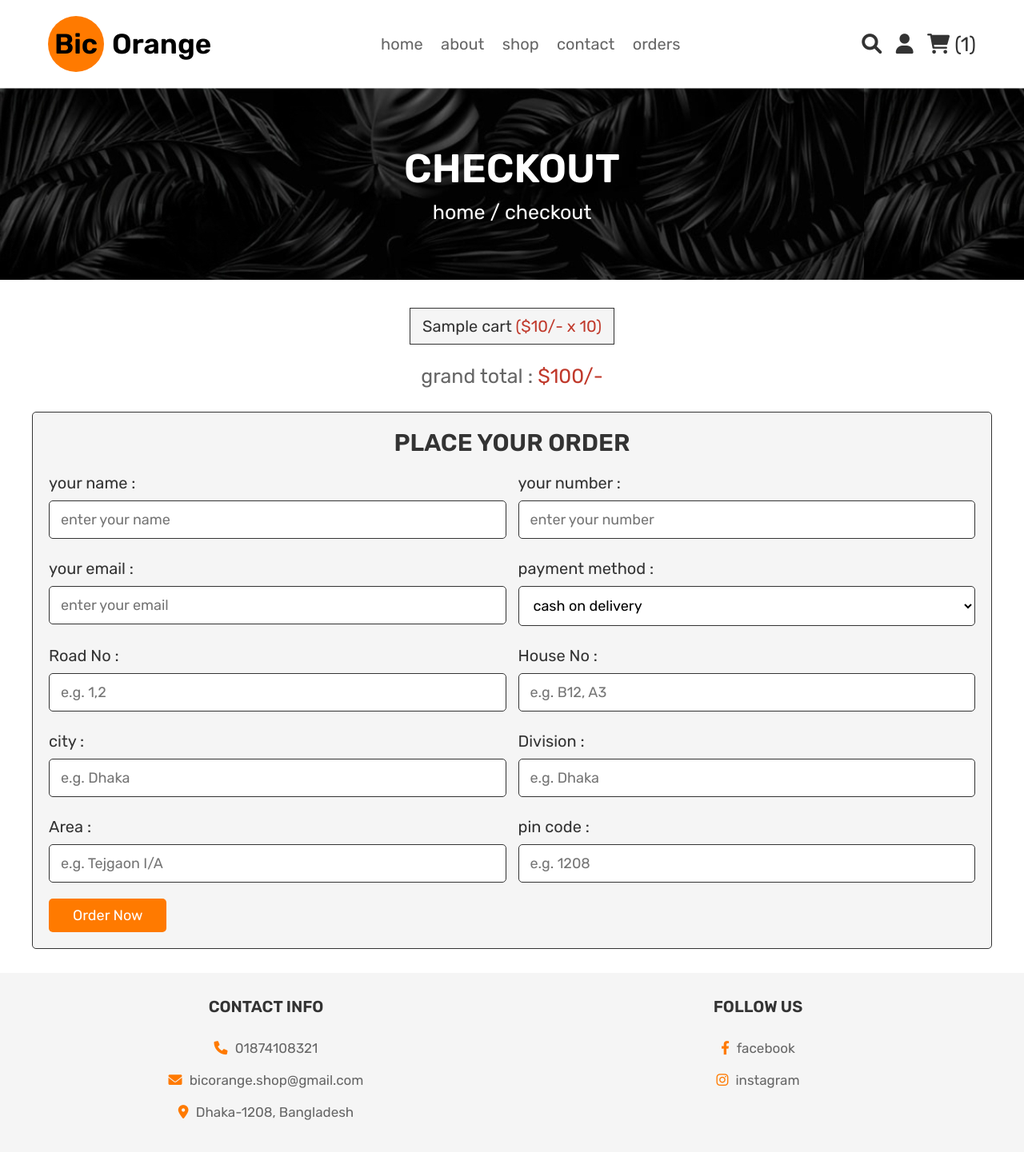
After one commit to 2022200000029-commits/bicorange, a PHP site: page /checkout.php in a window 1280 px wide. The commit adds this page. Shown: the whole page at 80% size. Run offline with PHP 8.4, Linux system fonts and the light colour scheme; a user stored in the database is signed in; tables that the repository leaves empty hold one stand-in row (values such as "Sample post").

Commit message:
Add checkout page

```diff
--- /dev/null
+++ b/checkout.php
@@ -0,0 +1,183 @@
+<?php
+
+include 'config.php';
+
+session_start();
+
+$user_id = $_SESSION['user_id'];
+
+if(!isset($user_id)){
+   header('location:login.php');
+}
+
+if(isset($_POST['order_btn'])){
+
+   $name = mysqli_real_escape_string($conn, $_POST['name']);
+   $number = $_POST['number'];
+   $email = mysqli_real_escape_string($conn, $_POST['email']);
+   $method = mysqli_real_escape_string($conn, $_POST['method']);
+   $address = mysqli_real_escape_string($conn, 'flat no. '. $_POST['flat'].', '. $_POST['street'].', '. $_POST['city'].', '. $_POST['country'].' - '. $_POST['pin_code']);
+   $placed_on = date('d-M-Y');
+
+   $cart_total = 0;
+   $cart_products[] = '';
+
+   $cart_query = mysqli_query($conn, "SELECT * FROM `cart` WHERE user_id = '$user_id'") or die('query failed');
+   if(mysqli_num_rows($cart_query) > 0){
+      while($cart_item = mysqli_fetch_assoc($cart_query)){
+         $cart_products[] = $cart_item['name'].' ('.$cart_item['quantity'].') ';
+         $sub_total = ($cart_item['price'] * $cart_item['quantity']);
+         $cart_total += $sub_total;
+      }
+   }
+
+   $total_products = implode(', ',$cart_products);
+
+   $order_query = mysqli_query($conn, "SELECT * FROM `orders` WHERE name = '$name' AND number = '$number' AND email = '$email' AND method = '$method' AND address = '$address' AND total_products = '$total_products' AND total_price = '$cart_total'") or die('query failed');
+
+   if($cart_total == 0){
+      $message[] = 'your cart is empty';
+   }else{
+      if(mysqli_num_rows($order_query) > 0){
+         $message[] = 'order already placed!';
+      }else{
+         mysqli_query($conn, "INSERT INTO `orders`(user_id, name, number, email, method, address, total_products, total_price, placed_on) VALUES('$user_id', '$name', '$number', '$email', '$method', '$address', '$total_products', '$cart_total', '$placed_on')") or die('query failed');
+         $message[] = 'order placed successfully!';
+         mysqli_query($conn, "DELETE FROM `cart` WHERE user_id = '$user_id'") or die('query failed');
+      }
+   }
+
+}
+
+?>
+
+<!DOCTYPE html>
+<html lang="en">
+<head>
+   <meta charset="UTF-8">
+   <meta http-equiv="X-UA-Compatible" content="IE=edge">
+   <meta name="viewport" content="width=device-width, initial-scale=1.0">
+   <title>checkout</title>
+
+   <!-- font awesome cdn link  -->
+   <link rel="stylesheet" href="https://cdnjs.cloudflare.com/ajax/libs/font-awesome/6.0.0/css/all.min.css">
+
+   <!-- custom css file link  -->
+   <link rel="stylesheet" href="css/style.css">
+
+   <style>
+          .heading{
+   min-height: 30vh;
+   display: flex;
+   flex-flow: column;
+   align-items: center;
+   justify-content: center;
+   gap:1rem;
+   text-align: center;
+   background: url(images/orderpic1.jpg);
+
+}
+   </style>
+</head>
+<body>
+
+<?php include 'header.php'; ?>
+
+<div class="heading">
+   <h3>checkout</h3>
+   <p> <a href="home.php">home</a> / checkout </p>
+</div>
+
+<section class="display-order">
+
+   <?php
+      $grand_total = 0;
+      $select_cart = mysqli_query($conn, "SELECT * FROM `cart` WHERE user_id = '$user_id'") or die('query failed');
+      if(mysqli_num_rows($select_cart) > 0){
+         while($fetch_cart = mysqli_fetch_assoc($select_cart)){
+            $total_price = ($fetch_cart['price'] * $fetch_cart['quantity']);
+            $grand_total += $total_price;
+   ?>
+   <p> <?php echo $fetch_cart['name']; ?> <span>(<?php echo '$'.$fetch_cart['price'].'/-'.' x '. $fetch_cart['quantity']; ?>)</span> </p>
+   <?php
+      }
+   }else{
+      echo '<p class="empty">your cart is empty</p>';
+   }
+   ?>
+   <div class="grand-total"> grand total : <span>$<?php echo $grand_total; ?>/-</span> </div>
+
+</section>
+
+<section class="checkout">
+
+   <form action="" method="post">
+      <h3>place your order</h3>
+      <div class="flex">
+         <div class="inputBox">
+            <span>your name :</span>
+            <input type="text" name="name" required placeholder="enter your name">
+         </div>
+         <div class="inputBox">
+            <span>your number :</span>
+            <input type="number" name="number" required placeholder="enter your number">
+         </div>
+         <div class="inputBox">
+            <span>your email :</span>
+            <input type="email" name="email" required placeholder="enter your email">
+         </div>
+         <div class="inputBox">
+            <span>payment method :</span>
+            <select name="method">
+               <option value="cash on delivery">cash on delivery</option>
+               <option value="credit card">Credit Card</option>
+               <option value="bkash">bkash</option>
+               <option value="Nagad">Nagad</option>
+               <option value="Nagad">Upay</option>
+            </select>
+         </div>
+         <div class="inputBox">
+            <span>Road No :</span>
+            <input type="number" min="0" name="flat" required placeholder="e.g. 1,2">
+         </div>
+         <div class="inputBox">
+            <span>House No :</span>
+            <input type="text" name="street" required placeholder="e.g. B12, A3">
+         </div>
+         <div class="inputBox">
+            <span>city :</span>
+            <input type="text" name="city" required placeholder="e.g. Dhaka">
+         </div>
+         <div class="inputBox">
+            <span>Division :</span>
+            <input type="text" name="state" required placeholder="e.g. Dhaka">
+         </div>
+         <div class="inputBox">
+            <span>Area :</span>
+            <input type="text" name="country" required placeholder="e.g. Tejgaon I/A">
+         </div>
+         <div class="inputBox">
+            <span>pin code :</span>
+            <input type="number" min="0" name="pin_code" required placeholder="e.g. 1208">
+         </div>
+      </div>
+      <input type="submit" value="order now" class="btn" name="order_btn">
+   </form>
+
+</section>
+
+
+
+
+
+
+
+
+
+<?php include 'footer.php'; ?>
+
+<!-- custom js file link  -->
+<script src="js/script.js"></script>
+
+</body>
+</html>
--- a/css/style.css
+++ b/css/style.css
@@ -596,6 +596,80 @@ section{
    user-select: none;
 }
 
+.display-order{
+   max-width: 1200px;
+   margin: 0 auto;
+   text-align: center;
+   padding-bottom: 0;
+}
+
+.display-order p{
+   background-color: var(--light-bg);
+   color:var(--black);
+   font-size: 2rem;
+   padding:1rem 1.5rem;
+   border:var(--border);
+   display: inline-block;
+   margin:.5rem;
+}
+
+.display-order p span{
+   color:var(--red);
+}
+
+.display-order .grand-total{
+   margin-top: 2rem;
+   font-size: 2.5rem;
+   color:var(--light-color);
+}
+
+.display-order .grand-total span{
+   color:var(--red);
+}
+
+.checkout form{
+   max-width: 1200px;
+   padding:2rem;
+   margin:0 auto;
+   border:var(--border);
+   background-color: var(--light-bg);
+   border-radius: .5rem;
+}
+
+.checkout form h3{
+   text-align: center;
+   margin-bottom: 2rem;
+   color:var(--black);
+   text-transform: uppercase;
+   font-size: 3rem;
+}
+
+.checkout form .flex{
+   display: flex;
+   flex-wrap: wrap;
+   gap:1.5rem;
+}
+
+.checkout form .flex .inputBox{
+   flex:1 1 40rem;
+}
+
+.checkout form .flex span{
+   font-size: 2rem;
+   color:var(--black);
+}
+
+.checkout form .flex select,
+.checkout form .flex input{
+   border:var(--border);
+   width: 100%;
+   border-radius: .5rem;
+   background-color: var(--white);
+   padding:1.2rem 1.4rem;
+   font-size: 1.8rem;
+   margin:1rem 0;
+}
+
 .search-form form{
    max-width: 1200px;
    margin:0 auto;
```
